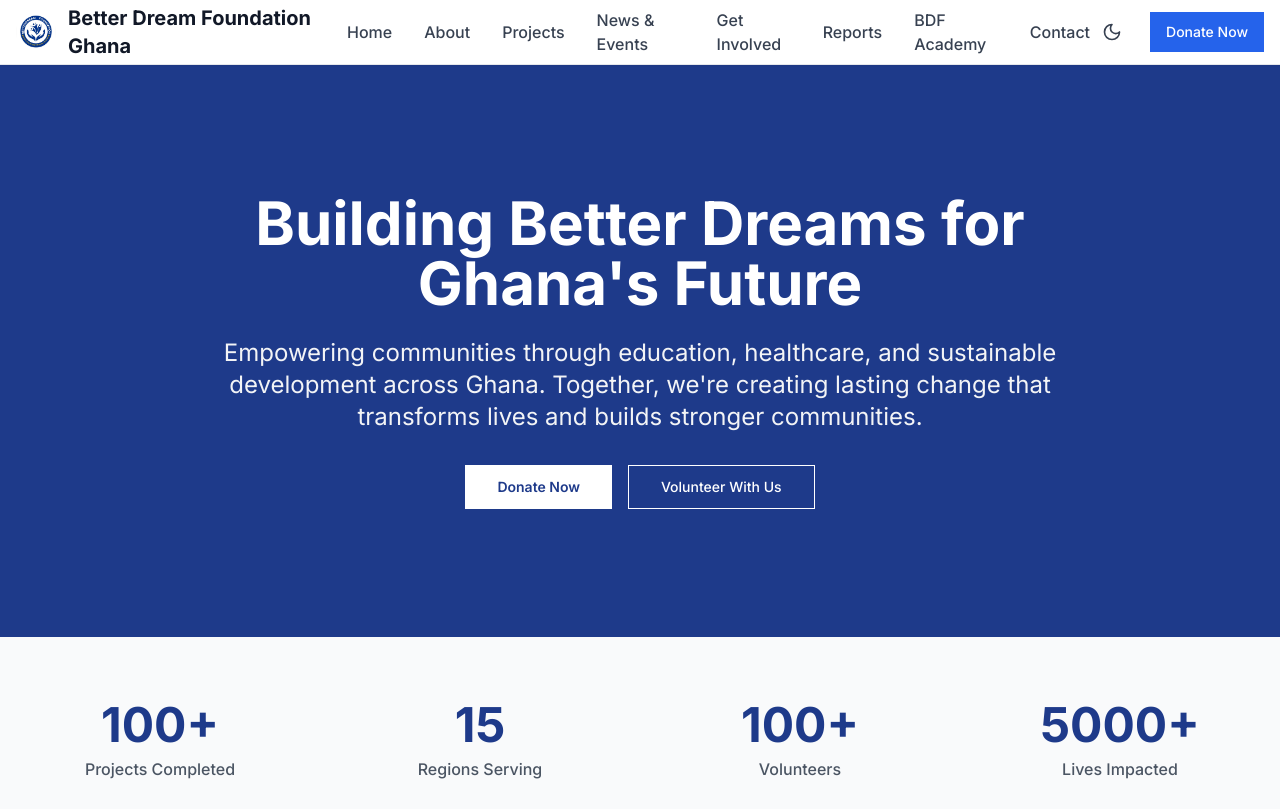
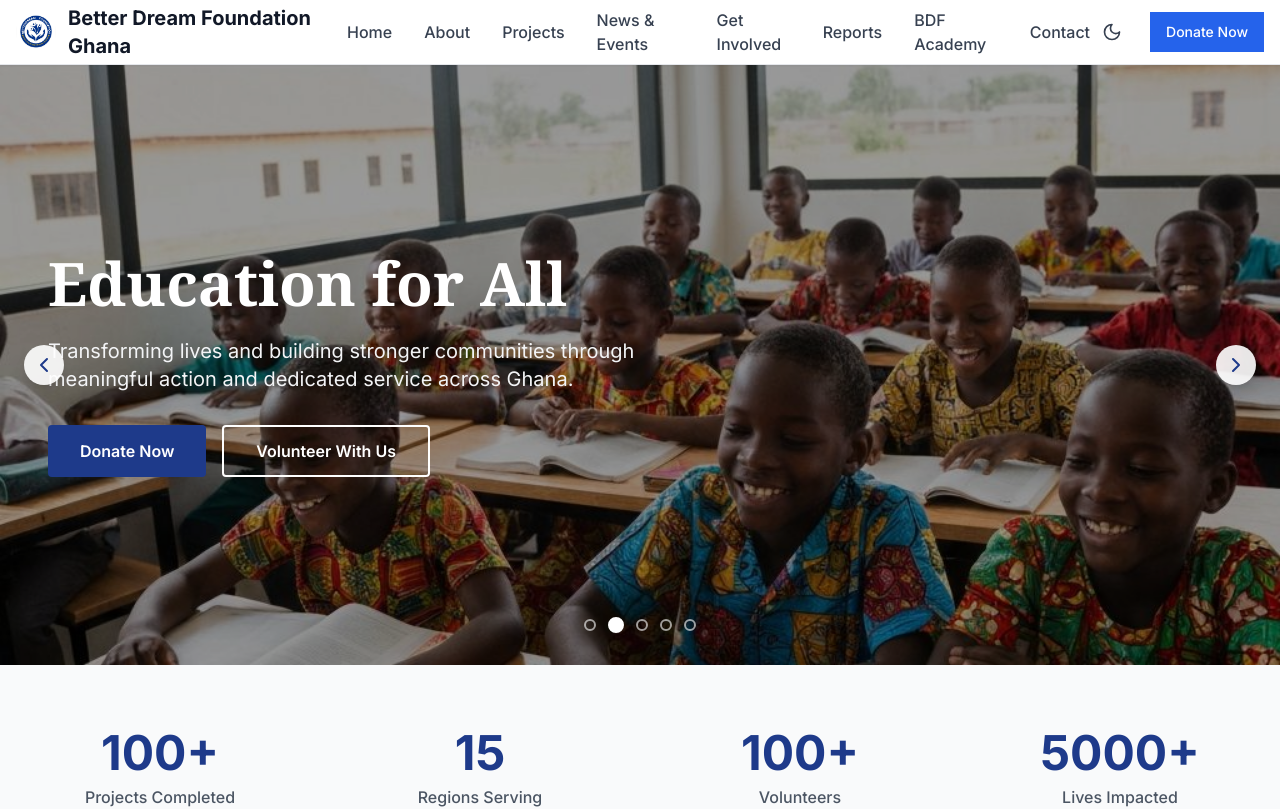
Before and after one commit to updultech/better_dream_foundation_website, a Next.js app: page / in a window 1280 px wide. Shown: the top 809 px of the page. Built offline with nearby package versions, Linux system fonts and the light colour scheme.

Commit message:
fix: remove hero section and restore carousel
Remove traditional hero and re-add carousel with updated buttons.

Co-authored-by: Abdul Karim Hakim <229664774+abdulhakim1217@users.noreply.github.com>

```diff
--- a/app/page.tsx
+++ b/app/page.tsx
@@ -4,42 +4,13 @@ import { Button } from "@/components/ui/button"
 import { Card, CardContent, CardDescription, CardHeader, CardTitle } from "@/components/ui/card"
 import { Badge } from "@/components/ui/badge"
 import { Heart, Users, BookOpen, Stethoscope, Home, Calendar, ArrowRight } from "lucide-react"
-
+import ImageCarousel from "@/components/image-carousel"
 
 export default function HomePage() {
   return (
     <div className="flex flex-col">
-      {/* Hero Section */}
-      <section className="relative bg-[#1e3a8a] dark:bg-[#1e3a8a] text-white py-20 lg:py-32">
-        <div className="container mx-auto px-4 relative z-10">
-          <div className="max-w-4xl mx-auto text-center">
-            <h1 className="text-4xl md:text-6xl font-bold mb-6 leading-tight">
-              Building Better Dreams for <span className="text-white">Ghana's Future</span>
-            </h1>
-            <p className="text-xl md:text-2xl mb-8 text-gray-100 leading-relaxed">
-              Empowering communities through education, healthcare, and sustainable development across Ghana. Together,
-              we're creating lasting change that transforms lives and builds stronger communities.
-            </p>
-            <div className="flex flex-col sm:flex-row gap-4 justify-center">
-              <Button
-                asChild
-                size="lg"
-                className="bg-white hover:bg-gray-100 text-[#1e3a8a] font-semibold px-8 py-3"
-              >
-                <Link href="/donate">Donate Now</Link>
-              </Button>
-              <Button
-                asChild
-                variant="outline"
-                size="lg"
-                className="border-white text-white hover:bg-white hover:text-[#1e3a8a] px-8 py-3 bg-transparent"
-              >
-                <Link href="/get-involved">Volunteer With Us</Link>
-              </Button>
-            </div>
-          </div>
-        </div>
-      </section>
+      {/* Image Carousel */}
+      <ImageCarousel />
 
       {/* Impact Stats */}
       <section className="py-16 bg-gray-50 dark:bg-gray-900">
```
